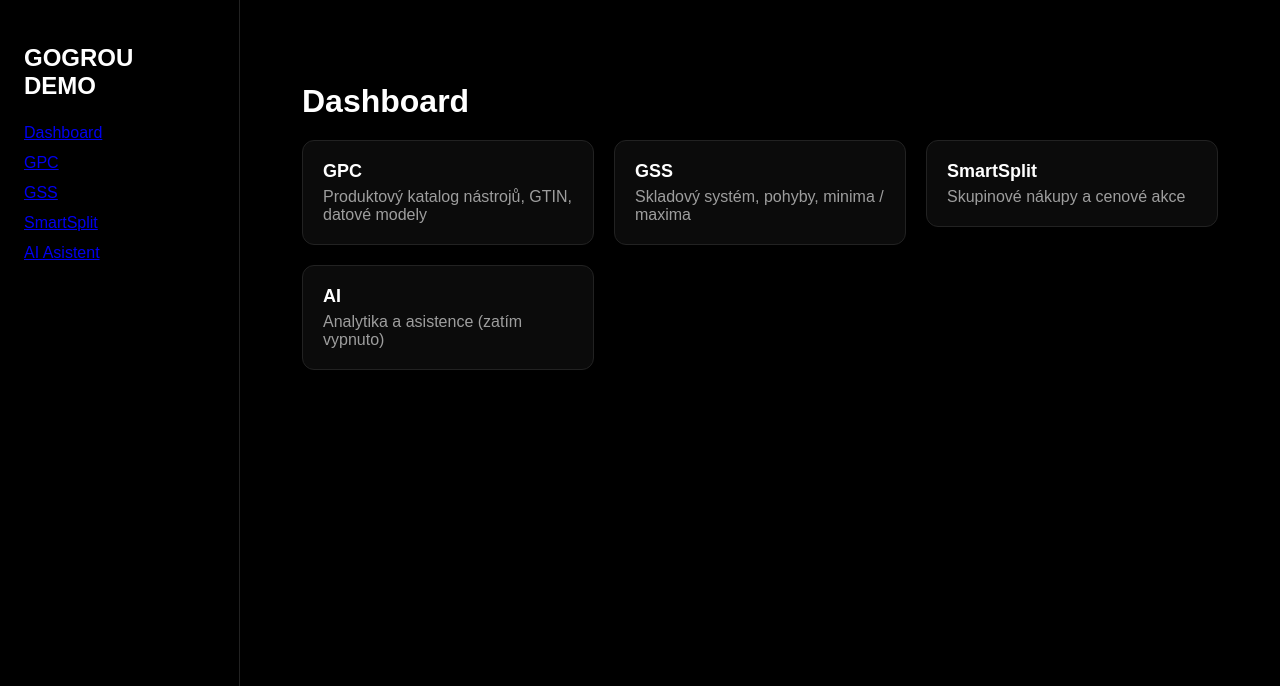
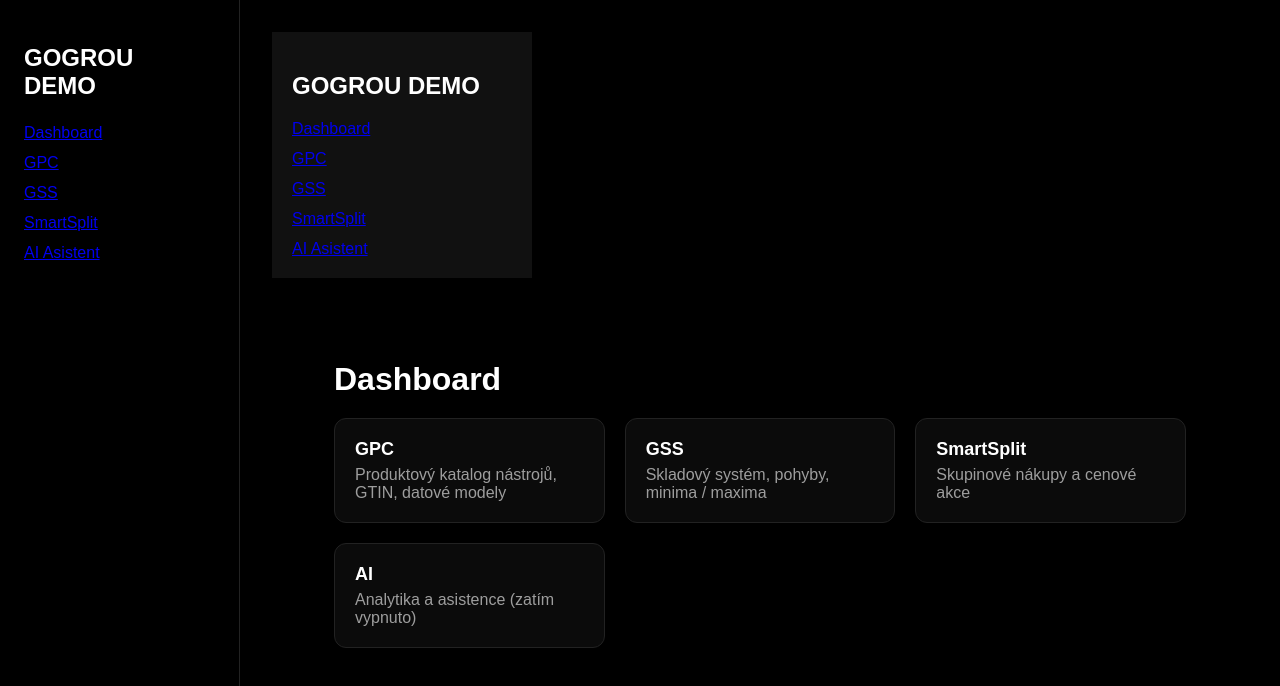
Before and after one commit to gogrou-app/gogrou-demo, a Next.js app: page /dashboard in a window 1280 px wide. Shown: the top 686 px of the page. Built offline with nearby package versions, Linux system fonts and the light colour scheme.

Commit message:
GSS: detail stránky sjednocen na [id]

```diff
--- /dev/null
+++ b/app/dashboard/layout.jsx
@@ -0,0 +1,38 @@
+export default function DashboardLayout({ children }) {
+  return (
+    <>
+      {/* SIDEBAR */}
+      <aside
+        style={{
+          width: "260px",
+          backgroundColor: "#111",
+          padding: "20px",
+          boxSizing: "border-box",
+          flexShrink: 0,
+        }}
+      >
+        <h2 style={{ marginBottom: "20px" }}>GOGROU DEMO</h2>
+
+        <nav style={{ display: "flex", flexDirection: "column", gap: "12px" }}>
+          <a href="/dashboard">Dashboard</a>
+          <a href="/gpc">GPC</a>
+          <a href="/gss">GSS</a>
+          <a href="/ss">SmartSplit</a>
+          <a href="/ai">AI Asistent</a>
+        </nav>
+      </aside>
+
+      {/* CONTENT */}
+      <main
+        style={{
+          flex: 1,
+          padding: "32px",
+          boxSizing: "border-box",
+          overflowX: "hidden",
+        }}
+      >
+        {children}
+      </main>
+    </>
+  );
+}
```
Also changed, not shown: app/gss/[id]/page.jsx (added, +74 -0 lines).
